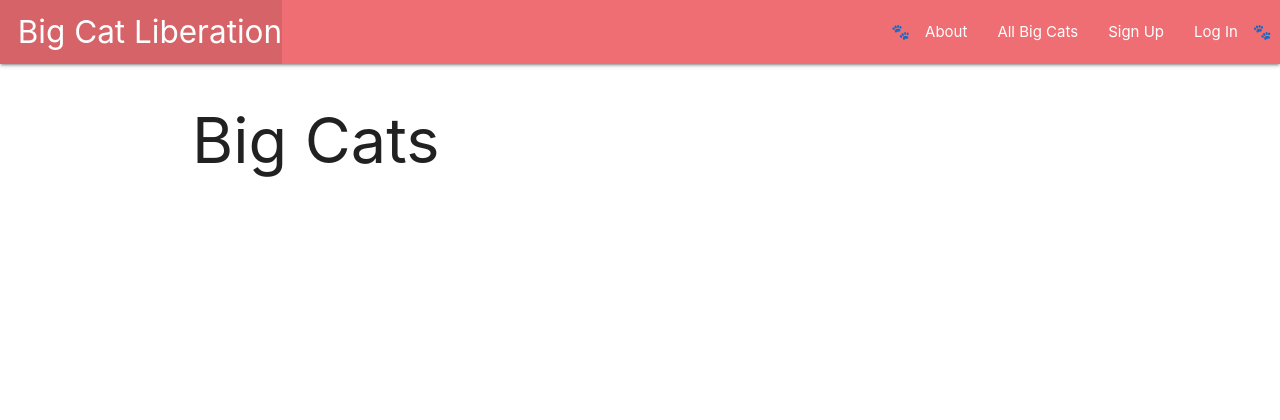
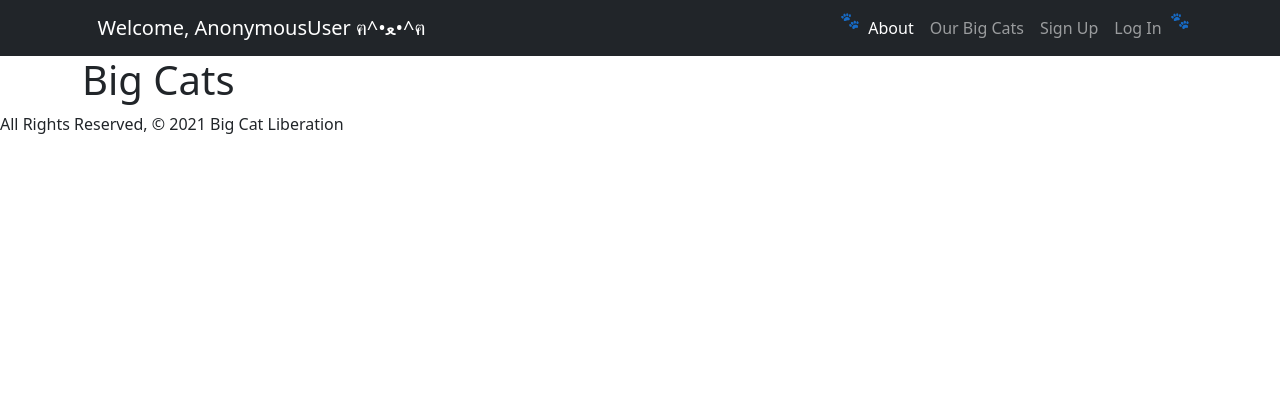
Before and after one commit to priya131998/big-cat-liberation, a Django app: page /cats/ in a window 1280 px wide. Shown: the top 420 px of the page. Run offline with Django 3.2, Linux system fonts and the light colour scheme; data that the repository does not hold is empty.

Commit message:
updates navbar

```diff
--- a/main_app/templates/base.html
+++ b/main_app/templates/base.html
@@ -3,62 +3,53 @@
 <!DOCTYPE html>
 <html lang="en">
 <head>
-    <meta charset="UTF-8" />
-    <meta http-equiv="X-UA-Compatible" content="IE=edge" />
-    <meta name="viewport" content="width=device-width, initial-scale=1.0" />
+    <meta charset="UTF-8">
+    <meta http-equiv="X-UA-Compatible" content="IE=edge">
+    <meta name="viewport" content="width=device-width, initial-scale=1.0">
     <title>Big Cat Liberation</title>
-    <link
-      rel="stylesheet"
-      href="https://cdnjs.cloudflare.com/ajax/libs/materialize/1.0.0/css/materialize.min.css"
-    />
-    <link
-      rel="stylesheet"
-      type="text/css"
-      href="{% static 'css/style.css' %}"
-    />
-    <script src="https://cdnjs.cloudflare.com/ajax/libs/materialize/1.0.0/js/materialize.min.js"></script>
+    <link href="https://cdn.jsdelivr.net/npm/bootstrap@5.1.0/dist/css/bootstrap.min.css" rel="stylesheet" integrity="sha384-KyZXEAg3QhqLMpG8r+8fhAXLRk2vvoC2f3B09zVXn8CA5QIVfZOJ3BCsw2P0p/We" crossorigin="anonymous">
+    <script src="https://cdn.jsdelivr.net/npm/bootstrap@5.1.0/dist/js/bootstrap.bundle.min.js" integrity="sha384-U1DAWAznBHeqEIlVSCgzq+c9gqGAJn5c/t99JyeKa9xxaYpSvHU5awsuZVVFIhvj" crossorigin="anonymous"></script>
+
 </head>
 <body>
-    <header class="navbar-fixed">
-      <nav>
-        <div class="nav-wrapper">
-          <ul>
-            <li>
-              <a href="/" class="left brand-logo"
-                >&nbsp;&nbsp;Big Cat Liberation</a
-              >
+  <nav class="navbar navbar-expand-lg navbar-dark bg-dark">
+    <div class="container">
+        <a class="navbar-brand" href="#">&nbsp;&nbsp; Welcome, {{ user }} ฅ^•ﻌ•^ฅ &nbsp;&nbsp; </a>
+        <button class="navbar-toggler" type="button" data-bs-toggle="collapse" data-bs-target="#navbarSupportedContent" aria-controls="navbarSupportedContent" aria-expanded="false" aria-label="Toggle navigation"><span class="navbar-toggler-icon"></span></button>
+        <div class="collapse navbar-collapse" id="navbarSupportedContent">
+            <ul class="navbar-nav ms-auto mb-2 mb-lg-0">
+                <li> &#128062; </li>
+                <li class="nav-item"><a class="nav-link active" aria-current="page" href="{% url 'about' %}">About</a></li>
+                <li class="nav-item"><a class="nav-link" href="{% url 'index' %}">Our Big Cats</a></li>
+                {% if user.is_authenticated %}
+                <li class="nav-item dropdown">
+                    <a class="nav-link dropdown-toggle" id="navbarDropdown" href="#" role="button" data-bs-toggle="dropdown" aria-expanded="false">More</a>
+                    <ul class="dropdown-menu dropdown-menu-end" aria-labelledby="navbarDropdown">
+                        <li><a class="dropdown-item" href="{% url 'cats_create' %}">Surrender Big Cat</a></li>
+                        {% if user.is_superuser%}
+                        <li><a class="dropdown-item" href="{% url 'admin_portal' %}">Admin Portal</a></li>
+                        <li><a class="dropdown-item" href="{% url 'needs_create' %}">Add a Need</a></li>
+                        {% endif %}
+                        <li><hr class="dropdown-divider" /></li>
+                        <li><a class="dropdown-item" href="{% url 'logout' %}">Log Out</a></li>
+                    </ul>
+                    {% else %}
+                    <li class="nav-item"><a class="nav-link" href="{% url 'signup' %}">Sign Up</a></li>
+                    <li class="nav-item"><a class="nav-link" href="{% url 'login' %}">Log In</a></li>
+                    {% endif %}
+                    <li> &#128062; &nbsp; </li>
                 </li>
             </ul>
-          <ul class="right">
-            <li>&#128062;</li>
-            <li><a href="{% url 'about' %}">About</a></li>
-            <li><a href="{% url 'index' %}">All Big Cats</a></li>
-            {% if user.is_authenticated %}
-            <li><a href="{% url 'cats_create' %}">Surrender Big Cat</a></li>
-            {% if user.is_superuser%}
-            <li><a href="{% url 'admin_portal' %}">Admin Portal</a></li>
-            <li><a href="{% url 'needs_create' %}">Add a Need</a></li>
-            {% endif %}
-            <li>
-              <a href="{% url 'user_portal' %}"
-                >&nbsp;&nbsp; Welcome, {{ user }} ฅ^•ﻌ•^ฅ &nbsp;&nbsp;</a
-              >
-            </li>
-            <li><a href="{% url 'logout' %}">Log Out</a></li>
-            {% else %}
-            <li><a href="{% url 'signup' %}">Sign Up</a></li>
-            <li><a href="{% url 'login' %}">Log In</a></li>
-            {% endif %}
-            <li>&#128062; &nbsp;</li>
-          </ul>
+        </div>
     </div>
 </nav>
   </header>
-    <main class="container">{% block content %} {% endblock %}</main>
+  <main class="container">
+    {% block content %}
+    {% endblock %}
+  </main>
   <footer class="page-footer">
-      <div class="right">
-        All Rights Reserved, &copy; 2021 Big Cat Liberation &nbsp;
-      </div>
+    <div class="right">All Rights Reserved, &copy; 2021 Big Cat Liberation &nbsp;</div>
   </footer>
 </body>
 </html>
```
Lines whose indentation alone changed are shown as unchanged.
